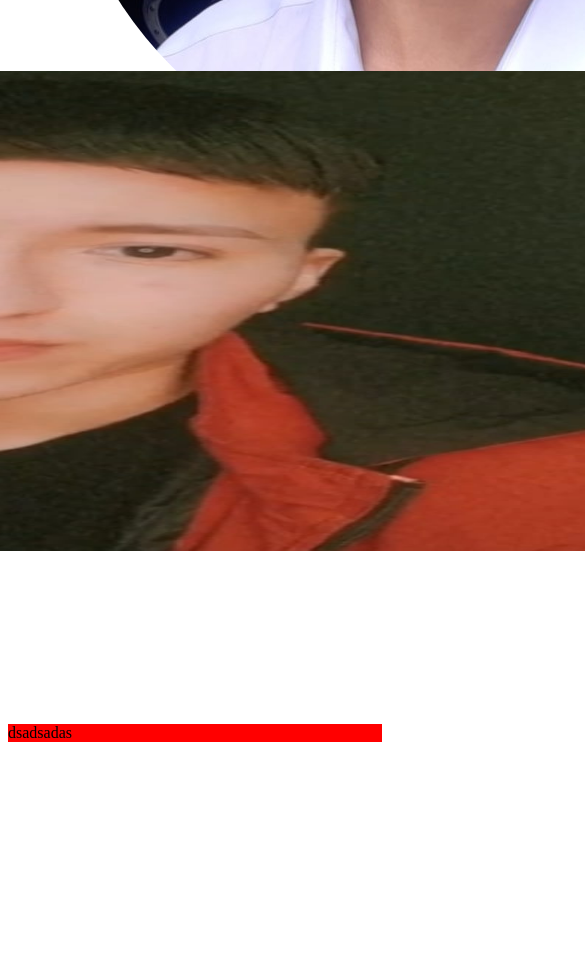
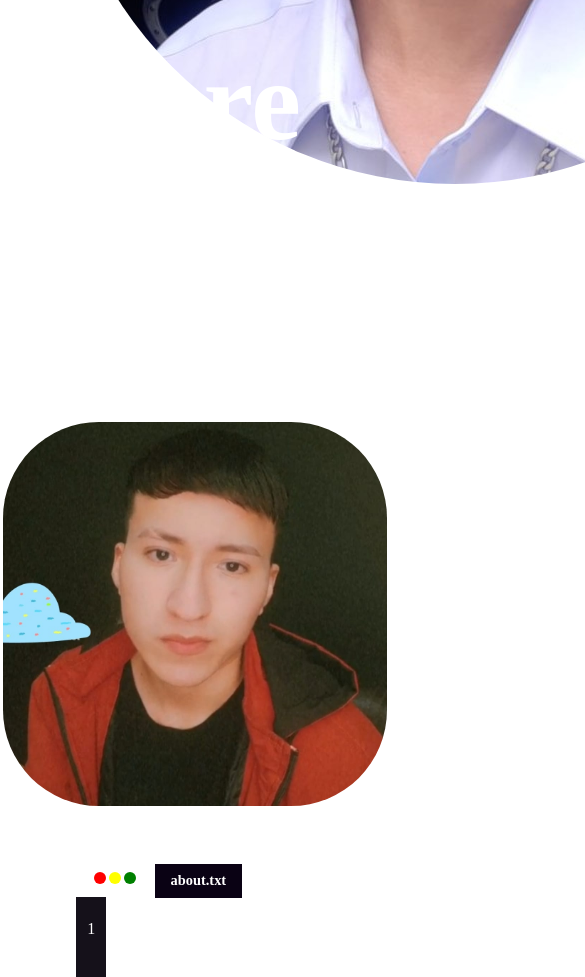
Before and after one commit to erickmaycolhc/Portafolio-Work, a Next.js app: page / in a window 390 px wide. Shown: the part 1020-1997 px from the top of the page, 585 px wide, since content can reach past the window. Before the commit the page ends 1762 px from the top, so only its background shows below. Built offline with nearby package versions, Linux system fonts and the light colour scheme.

Commit message:
responsive about me

```diff
--- a/components/ui/portafolio/portafolio.tsx
+++ b/components/ui/portafolio/portafolio.tsx
@@ -1,5 +1,9 @@
 import styles from "./portafolio.module.css";
 
 export const Portafolio = () => {
-  return <section className={styles["section"]}>dsadsadas</section>;
+  return (
+    <section style={{ height: "500px" }} className={styles["section"]}>
+      dsadsadas
+    </section>
+  );
 };
--- a/components/ui/profile/ProfileComponent.module.css
+++ b/components/ui/profile/ProfileComponent.module.css
@@ -1,5 +1,6 @@
 .section {
   /* background-color: blueviolet; */
+  padding-top: 7rem;
 }
 
 .container {
@@ -9,25 +10,28 @@
   padding: 0px 15px;
   height: 100%;
   justify-content: center;
+  padding-bottom: 7rem;
 }
 
 .title-about {
   /* background-color: red; */
   display: flex;
   justify-content: center;
+  /* margin-bottom: 70px; */
 }
 
 .title-about h1 {
   /* background-color: red; */
   color: white;
-  font-size: 9rem;
+  font-size: 7rem;
 }
 
 .container-about {
   /* background-color: orange; */
   display: flex;
   justify-content: center;
-  margin-top: 15px;
+  padding-top: 60px;
+  padding: 34px 15px;
 }
 
 .photo {
@@ -37,8 +41,8 @@
 }
 .photo img {
   border-radius: 6rem;
-  width: 127rem;
-  height: 40rem;
+  width: 145rem;
+  height: 35rem;
 }
 
 .container-descrip-skills {
@@ -194,16 +198,83 @@
 .gap-2 a {
   margin: 0px 8px;
 }
+@media screen and (max-width: 1925px) {
+  .container-about {
+    /* background-color: orange; */
+    padding: 20px 15px;
+  }
+  .description {
+    margin-top: 2rem;
+  }
+}
 
-@media screen and (max-width: 1250px) {
-  .title-about h1 {
-    /* background-color: red; */
-    font-size: 5rem;
+@media screen and (max-width: 1300px) {
+  .photo img {
+    border-radius: 6rem;
+    width: 135rem;
+    height: 34rem;
+  }
+  .photo {
+    margin-left: 110px;
+  }
+}
+
+@media screen and (max-width: 1130px) {
+  .photo img {
+    width: 123rem;
+    height: 33rem;
+  }
+  .description {
+    margin-top: 1rem;
+  }
+}
+
+/* @media screen and (max-width: 1080px) {
+  .photo img {
+    width: 123rem;
+    height: 33rem;
+  }
+  .description {
+    margin-top: 1rem;
+  }
+} */
+
+@media screen and (max-width: 750px) {
+  .container-about {
+    /* background-color: orange; */
+    display: flex;
+    flex-direction: column;
+    padding-top: 60px;
+    padding: 34px 15px;
+  }
+  .photo {
+    display: flex;
+    justify-content: center;
+    padding-bottom: 39px;
+    margin: 0;
   }
 
   .photo img {
-    border-radius: 6rem;
-    width: 100rem;
-    height: 30rem;
+    width: 24rem;
+    height: 24rem;
+  }
+
+  .description {
+    height: 15rem;
+    width: 29rem;
+  }
+  .container-description {
+    display: flex;
+    justify-content: center;
+  }
+
+  .container-skills-container {
+    display: flex;
+    justify-content: center;
+  }
+
+  .skills-container h4 {
+    display: flex;
+    justify-content: center;
   }
 }
--- a/components/ui/profile/ProfileComponent.tsx
+++ b/components/ui/profile/ProfileComponent.tsx
@@ -13,6 +13,7 @@ const ProfileComponent = () => {
             <img src="img/erick.png" alt="" />
           </div>
           <div className={styles["container-descrip-skills"]}>
+            <div className={styles["container-description"]}>
               <div className={styles["description"]}>
                 <div className={styles["container-cuerpo-menu"]}>
                   <div className={styles["caja-semaforo"]}>
@@ -27,8 +28,8 @@ const ProfileComponent = () => {
                   <div className={styles["comentario-1"]}>1</div>
                   <div className={styles["descrip-erick"]}>
                     <p>
-                    Tengo 20 años y soy estudiante de ingeniería de software en
-                    la universidad de ciencias aplicadas(UPC). Soy de Perú,
+                      Tengo 20 años y soy estudiante de ingeniería de software
+                      en la universidad de ciencias aplicadas(UPC). Soy de Perú,
                       Apacionado por la programación y el diseño. La zona de
                       confort no me atrae, por eso soy autodidacta para
                       especializarme como programador capacitado.
@@ -36,6 +37,8 @@ const ProfileComponent = () => {
                   </div>
                 </div>
               </div>
+            </div>
+            <div className={styles["container-skills-container"]}>
               <div className={styles["skills-container"]}>
                 <h4>SKILLS</h4>
                 <div className={styles["gap-1"]}>
@@ -179,6 +182,7 @@ const ProfileComponent = () => {
             </div>
           </div>
         </div>
+      </div>
     </section>
   );
 };
```
Lines whose indentation alone changed are shown as unchanged.
